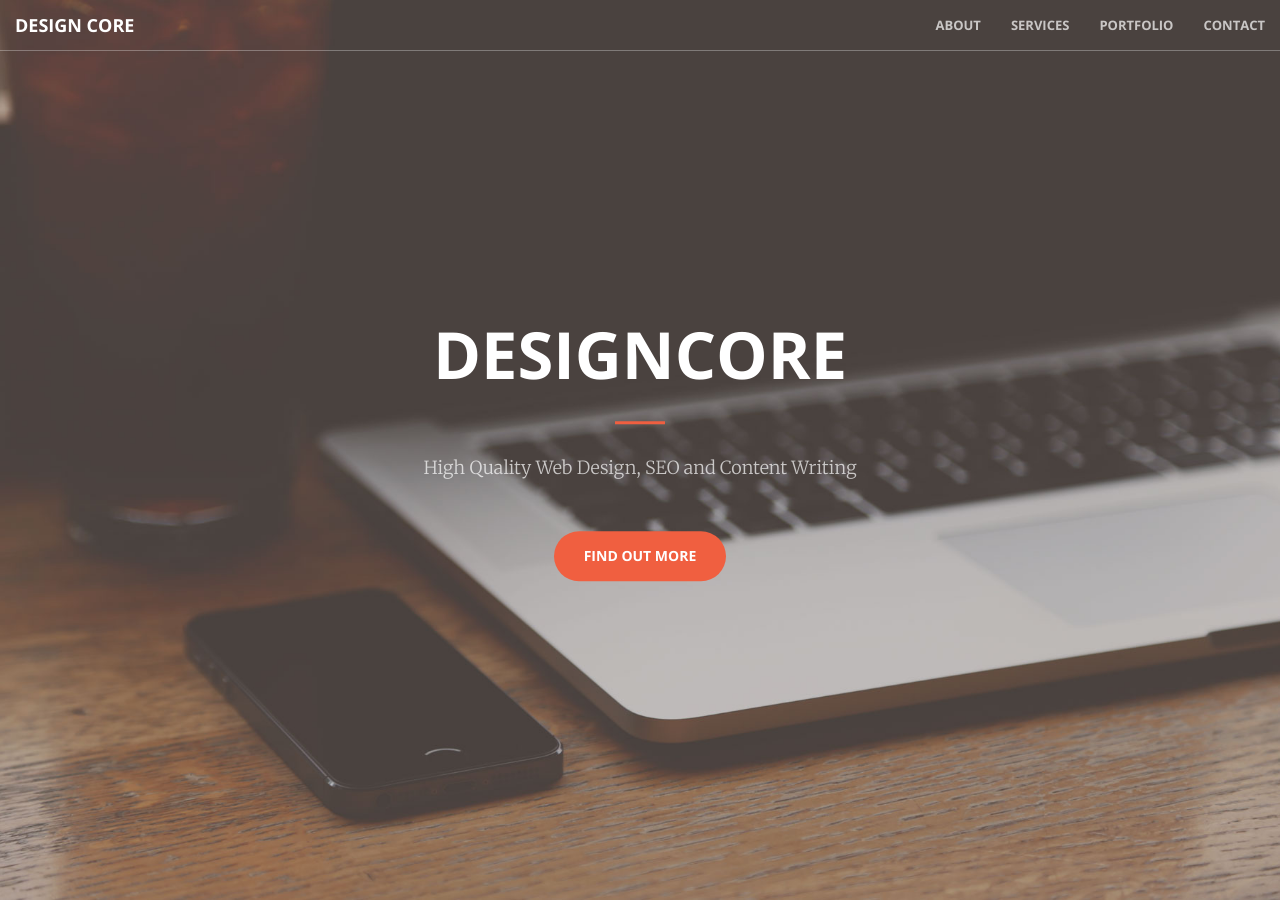
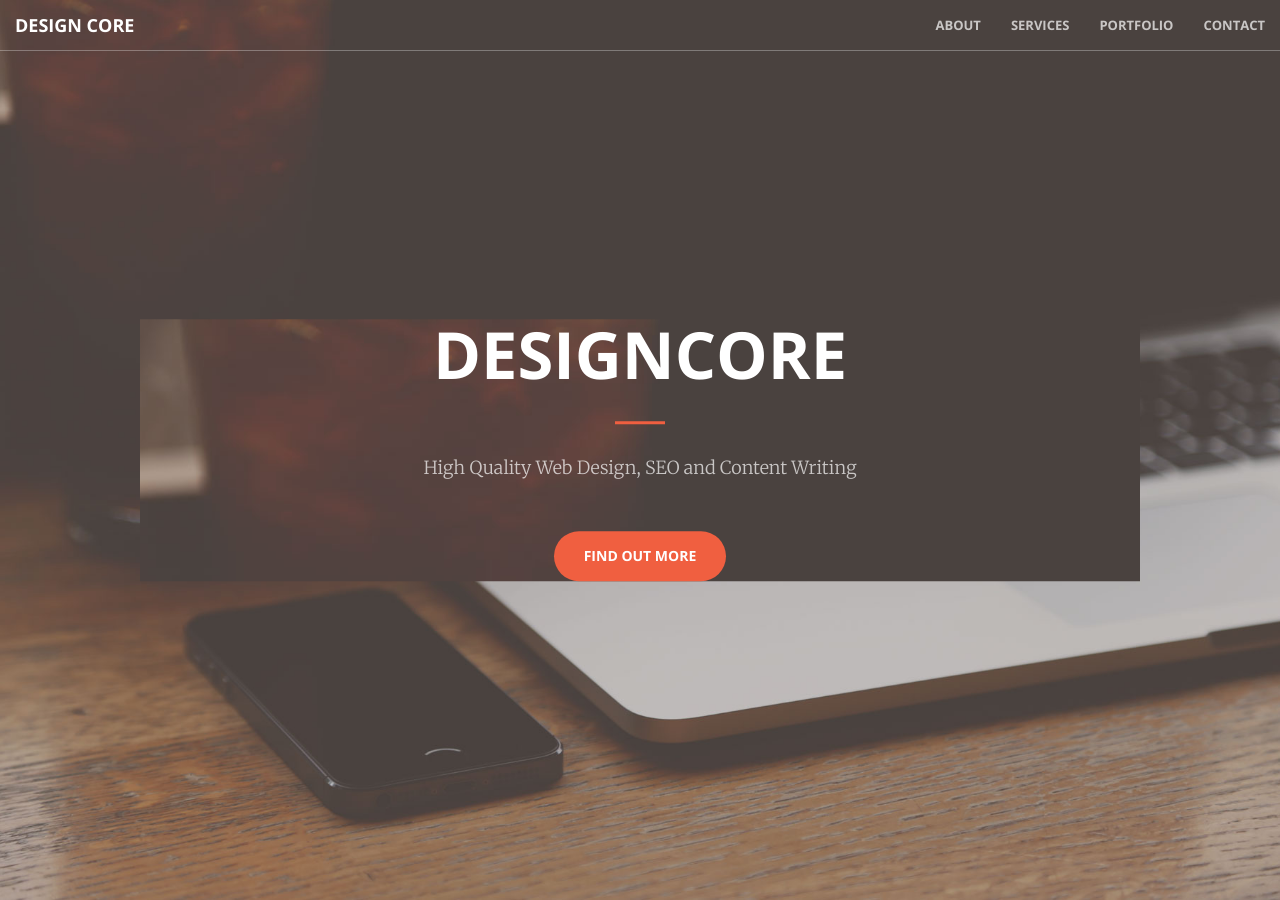
Before and after one commit to chippechipster/Design-Core, a Jekyll site: the page built from index.html, in a window 1280 px wide and 900 px high. Built offline with Jekyll 4.4.1, drawn with Linux system fonts in a browser that asks for light colours.

Commit message:
Updated 'index.html' via CloudCannon

```diff
--- a/index.html
+++ b/index.html
@@ -5,7 +5,7 @@ title: Home Page
 
 <header>
   <div class="header-content">
-    <div class="header-content-inner">
+    <div class="header-content-inner" style="background-image: url('/img/header.jpg')">
       <h1 class="editable">DesignCore</h1>
       <hr />
       <p class="editable">High Quality Web Design, SEO and Content Writing</p>
```
